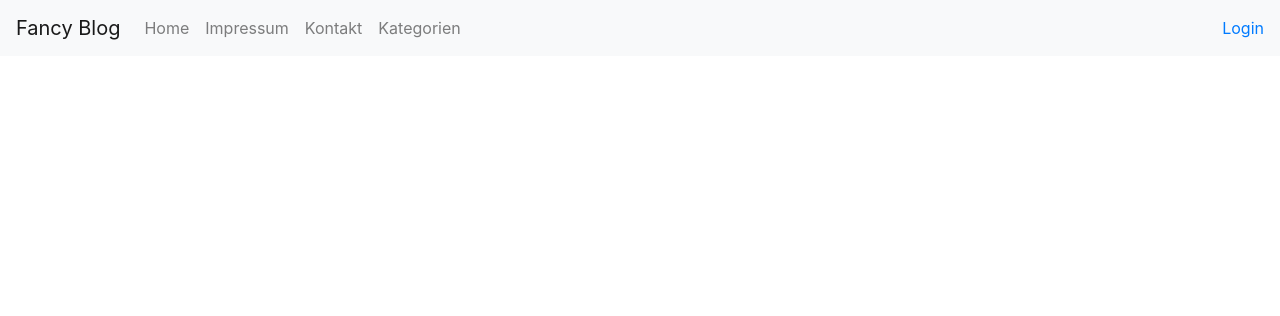
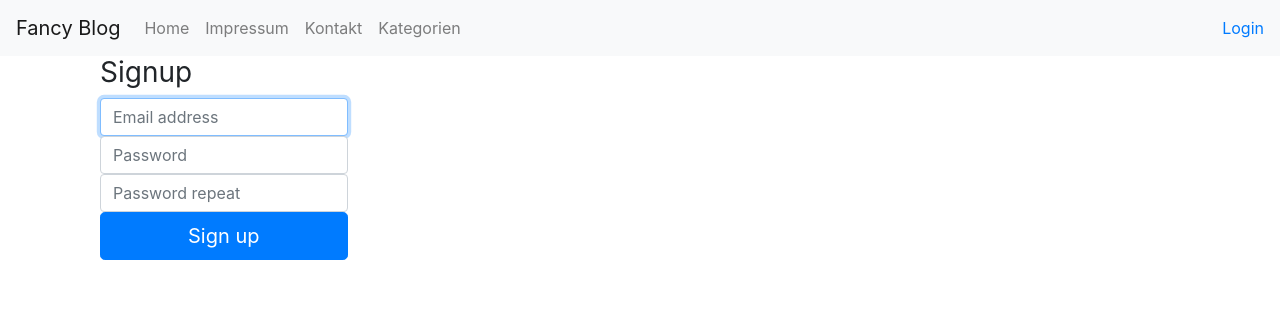
Before and after one commit to derhofbauer/sae-wdd918, a PHP site: page /index.php?page=signup in a window 1280 px wide. Shown: the top 316 px of the page. Run offline with PHP 8.4, Linux system fonts and the light colour scheme; data that the repository does not hold is empty.

Commit message:
[FEATURE] start implementing signup
Signed-off-by: Alexander Hofbauer <hofbauer.alexander@gmail.com>

```diff
--- a/blog/index.php
+++ b/blog/index.php
@@ -38,6 +38,9 @@ if (isset($_GET['page'])) {
         case 'logout':
             require_once 'views/templates/admin/logout.php';
             break;
+        case 'signup':
+            require_once 'views/templates/admin/signup.php';
+            break;
         case 'home':
             // hier verwenden wir kein break, damit das selbe passiert wie im "default" case
         default:
--- a/blog/views/templates/admin/login.php
+++ b/blog/views/templates/admin/login.php
@@ -63,4 +63,6 @@ if (!isset($_SESSION['logged_in']) || $_SESSION['logged_in'] !== true) {
     <input type="password" id="password" class="form-control" placeholder="Password" name="password" required>
 
     <button class="btn btn-lg btn-primary btn-block" type="submit">Sign in</button>
+
+    <a href="index.php?page=signup">Noch nicht registriert?</a>
 </form>
--- /dev/null
+++ b/blog/views/templates/admin/signup.php
@@ -0,0 +1,59 @@
+<?php
+// Signup
+
+// 0) User bereits eingeloggt? --> Ja: Redirect, Nein: weiter
+// 1) Eingabe durch Benutzer (Benutzername/Email, Passwort)
+// 2) Formular abschicken
+// 3) Email, Passwort & Passwort2 nicht leer? --> Leer: Fehler ausgeben, !Leer: weiter
+// 4) Gültige Email Adresse? --> Ja: weiter, Nein: Fehler ausgeben
+// 5) Email Adresse schon in DB vorhanden? --> Ja: Fehler ausgeben, Nein: weiter
+// 6) Passwörter ident? --> Ja: weiter, nein: Fehler ausgeben
+// 7) Mindestanforderugen prüfen (min. 8 Zeichen, mind. 1 Sonderzeichen, mind. 1 Großbuchstabe, mind. 1 Ziffer, kein Whitespace) --> Gültig: weiter, Ungültig: Fehler ausgeben
+// 8) Passwörter hashen
+// 9) Daten in DB speichern
+// 10) Redirect auf Login
+
+if (!isset($_SESSION['logged_in']) || $_SESSION['logged_in'] !== true) {
+    if (isset($_POST['email'], $_POST['password'], $_POST['password2'])) {
+        if (empty($_POST['email']) || empty($_POST['password']) || empty($_POST['password2'])) {
+            $error = "Bitte füllen Sie alle Felder aus!";
+        } else {
+            $email = trim($_POST['email']);
+            $password = $_POST['password'];
+            $password2 = $_POST['password2'];
+
+            /**
+             * Diese Regular Expression ist alles andere als perfekt, sie deckt nicht alle Möglichkeiten ab. Eine
+             * "korrekte" Expression für Emails ist wesentlich länger und komplexer.
+             */
+            $regex_email = "/^[a-zA-Z0-9_]+\.?\w+@\w+\.[a-zA-Z]{2,10}$/";
+            if (preg_match($regex_email, $email) !== 1) {
+                $error = "Bitte geben Sie eine gültige Email-Adresse ein.";
+            }
+        }
+    }
+} else {
+    header('Location: index.php?page=admin');
+    exit;
+}
+
+?>
+
+<form class="form-signin col-3" action="index.php?page=signup" method="post">
+    <h1 class="h3 font-weight-normal">Signup</h1>
+
+    <?php if (isset($error)): ?>
+        <p class="alert-danger"><?php echo $error; ?></p>
+    <?php endif; ?>
+
+    <label for="email" class="sr-only">Email</label>
+    <input type="email" id="email" class="form-control" placeholder="Email address" name="email" required autofocus>
+
+    <label for="password" class="sr-only">Password</label>
+    <input type="password" id="password" class="form-control" placeholder="Password" name="password" required>
+
+    <label for="password2" class="sr-only">Password repeat</label>
+    <input type="password" id="password2" class="form-control" placeholder="Password repeat" name="password2" required>
+
+    <button class="btn btn-lg btn-primary btn-block" type="submit">Sign up</button>
+</form>
```
